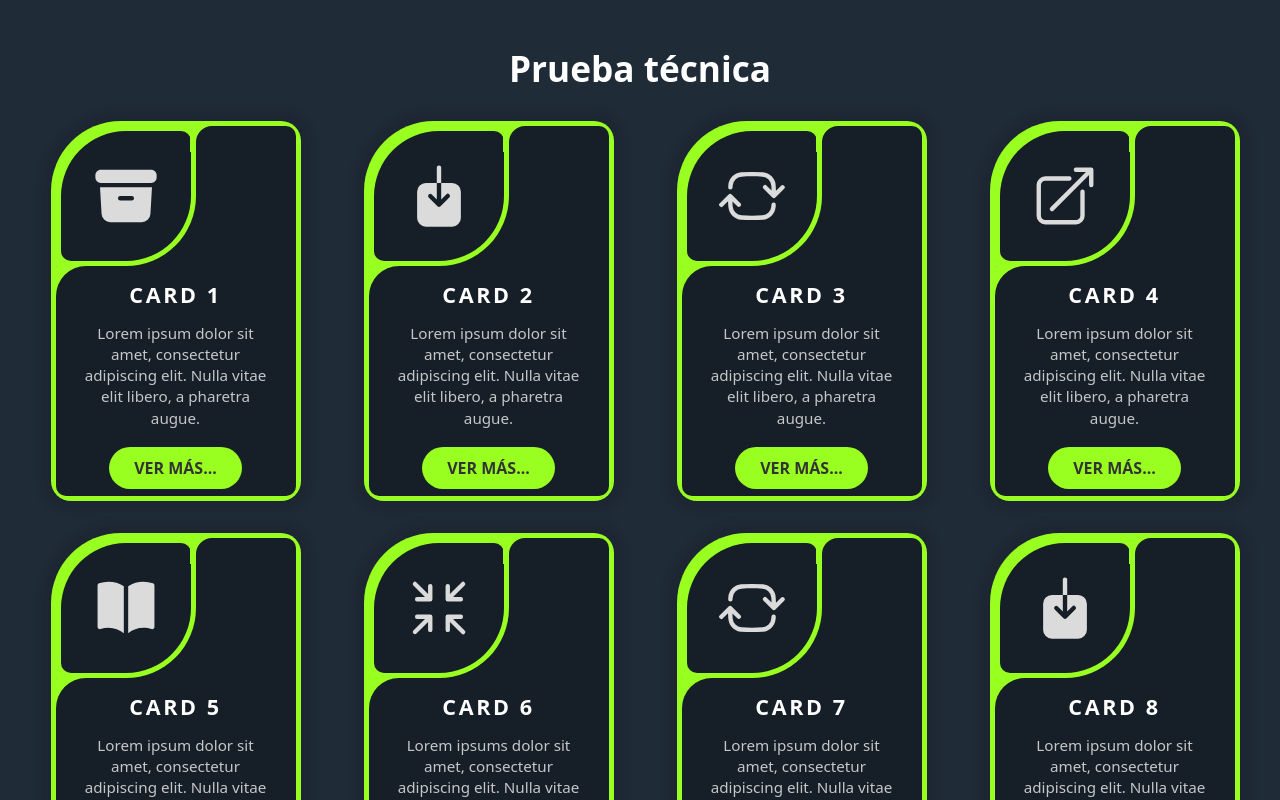
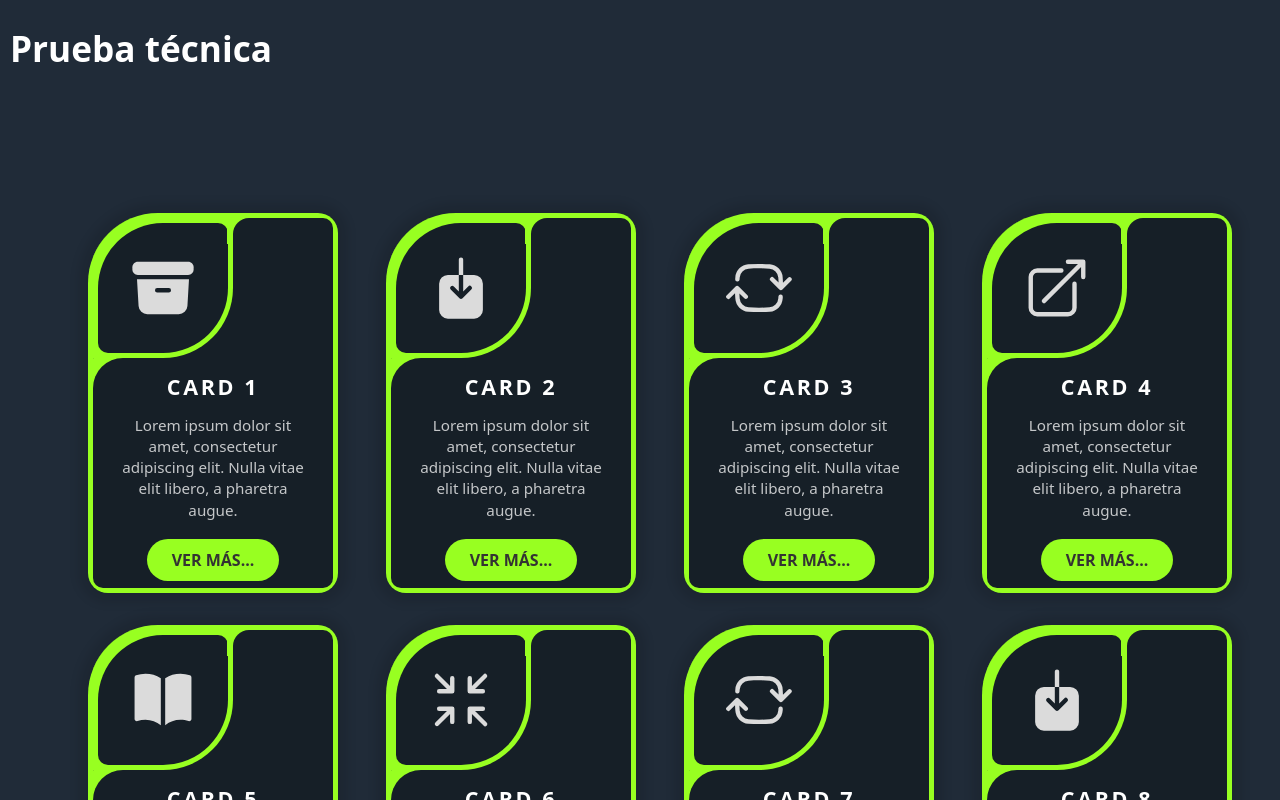
Before and after one commit to ing-jose-rafael/Prueba_react, a React (Vite) app: page / in a window 1280 px wide. Shown: the top 800 px of the page. Built offline with nearby package versions, Linux system fonts and the light colour scheme.

Commit message:
cambiando los estilos generales

```diff
--- a/src/App.css
+++ b/src/App.css
@@ -1,15 +1,13 @@
 .page{
-  display: flex;
-  flex-direction: column;
-  justify-content: center;
-  align-items: center;
+  /* display: flex; */
 }
 main {
   /* display: flex; */
   justify-content: center;
   align-items: center;
-  width: 100%;
-  margin-right: 30px;
+  /* width: 100%; */
+
+  margin: 140px 30px;
 }
 
 ul{
```
